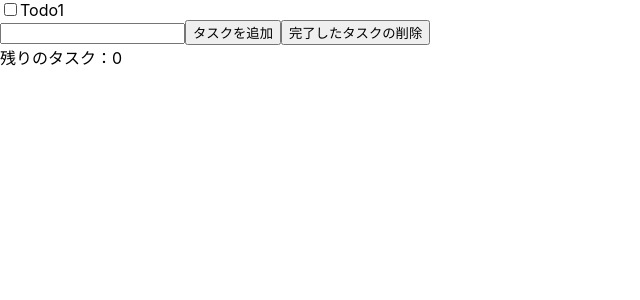
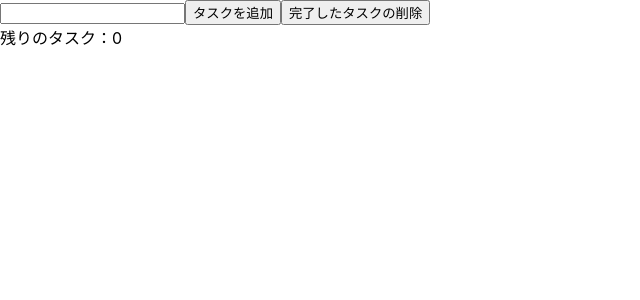
Before and after one commit to NakazatoTaichi/react-practice, a React (Create React App) app in the folder react-tutorial-01/: page / in a window 1280 px wide. Shown: the top 300 px of the page, without its empty margins (0-640 px from the left). Built offline with nearby package versions, Linux system fonts and the light colour scheme; the HTML template or start-up script is replaced by a standard one.

Commit message:
残りのタスクを表示

```diff
--- a/react-tutorial-01/src/App.js
+++ b/react-tutorial-01/src/App.js
@@ -3,9 +3,7 @@ import TodoList from './TodoList';
 import { v4 as uuidv4 } from 'uuid';
 
 function App() {
-  const [todos, setTodos] = useState([
-    { id: 1, name: "Todo1", completed: false },
-  ]);
+  const [todos, setTodos] = useState([]);
 
   const todoNameRef = useRef();
 
@@ -31,7 +29,7 @@ function App() {
       <input type="text" ref={todoNameRef} />
       <button onClick={handleAddTodo}>タスクを追加</button>
       <button>完了したタスクの削除</button>
-      <div>残りのタスク：0</div>
+      <div>残りのタスク：{todos.filter((todo) => !todo.completed).length}</div>
     </div>
   );
 }
```
